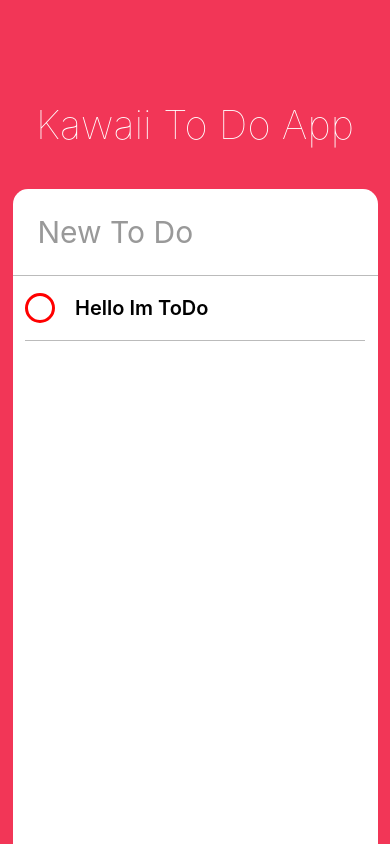
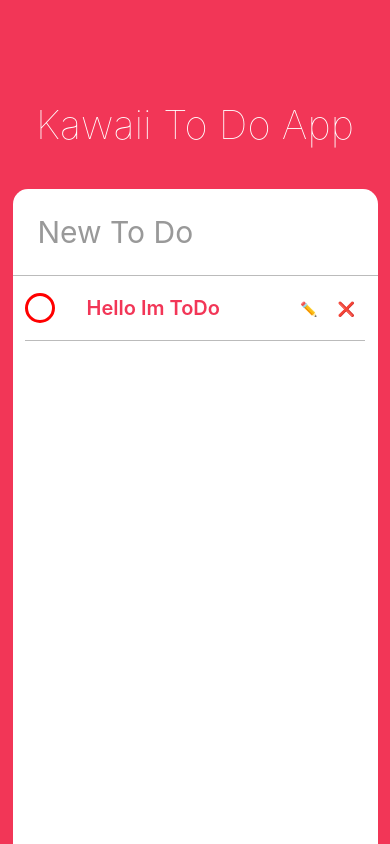
Before and after one commit to Kang-Yuchan/RN-Todo, a React Native app: screen / in a window 390 px wide. Built offline with nearby package versions, Linux system fonts and the light colour scheme.

Commit message:
Styling To Do Component

```diff
--- a/ToDo.js
+++ b/ToDo.js
@@ -9,13 +9,41 @@
 		isCompleted: false
 	};
 	render() {
-		const { isCompleted } = this.state;
+		const { isEditing, isCompleted } = this.state;
 		return (
 			<View style={styles.container}>
-				<TouchableOpacity onPress={this._toggleComplete}>
-					<View style={[ styles.circle, isCompleted ? styles.completedCircle : styles.uncompletedCircle ]} />
-				</TouchableOpacity>
-				<Text style={styles.text}>Hello Im ToDo</Text>
+				<View style={styles.column}>
+					<TouchableOpacity onPress={this._toggleComplete}>
+						<View
+							style={[ styles.circle, isCompleted ? styles.completedCircle : styles.uncompletedCircle ]}
+						/>
+					</TouchableOpacity>
+					<Text style={[ styles.text, isCompleted ? styles.completedText : styles.uncompletedText ]}>
+						Hello Im ToDo
+					</Text>
+				</View>
+				{isEditing ? (
+					<View style={styles.actions}>
+						<TouchableOpacity onPressOut={this._finishEditing}>
+							<View style={styles.actionContainer}>
+								<Text style={styles.actionText}>✅</Text>
+							</View>
+						</TouchableOpacity>
+					</View>
+				) : (
+					<View style={styles.actions}>
+						<TouchableOpacity onPressOut={this._startEditing}>
+							<View style={styles.actionContainer}>
+								<Text style={styles.actionText}>✏️</Text>
+							</View>
+						</TouchableOpacity>
+						<TouchableOpacity>
+							<View style={styles.actionContainer}>
+								<Text style={styles.actionText}>❌</Text>
+							</View>
+						</TouchableOpacity>
+					</View>
+				)}
 			</View>
 		);
 	}
@@ -26,6 +54,16 @@
 			};
 		});
 	};
+	_startEditing = () => {
+		this.setState({
+			isEditing: true
+		});
+	};
+	_finishEditing = () => {
+		this.setState({
+			isEditing: false
+		});
+	};
 }
 
 const styles = StyleSheet.create({
@@ -34,7 +72,8 @@
 		borderBottomColor: '#bbb',
 		borderBottomWidth: StyleSheet.hairlineWidth,
 		flexDirection: 'row',
-		alignItems: 'center'
+		alignItems: 'center',
+		justifyContent: 'space-between'
 	},
 	circle: {
 		width: 30,
@@ -53,5 +92,25 @@
 		fontWeight: '600',
 		fontSize: 20,
 		marginVertical: 20
+	},
+	completedText: {
+		color: '#bbb',
+		textDecorationLine: 'line-through'
+	},
+	uncompletedText: {
+		color: '#f23657'
+	},
+	column: {
+		flexDirection: 'row',
+		alignItems: 'center',
+		width: width / 2,
+		justifyContent: 'space-between'
+	},
+	actions: {
+		flexDirection: 'row'
+	},
+	actionContainer: {
+		marginVertical: 10,
+		marginHorizontal: 10
 	}
 });
```
